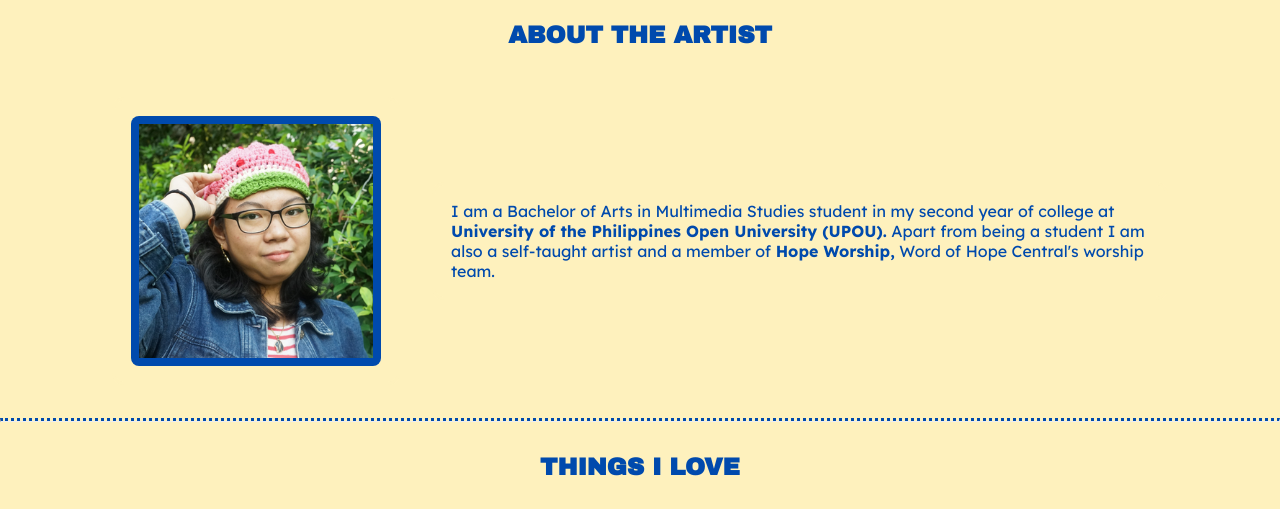
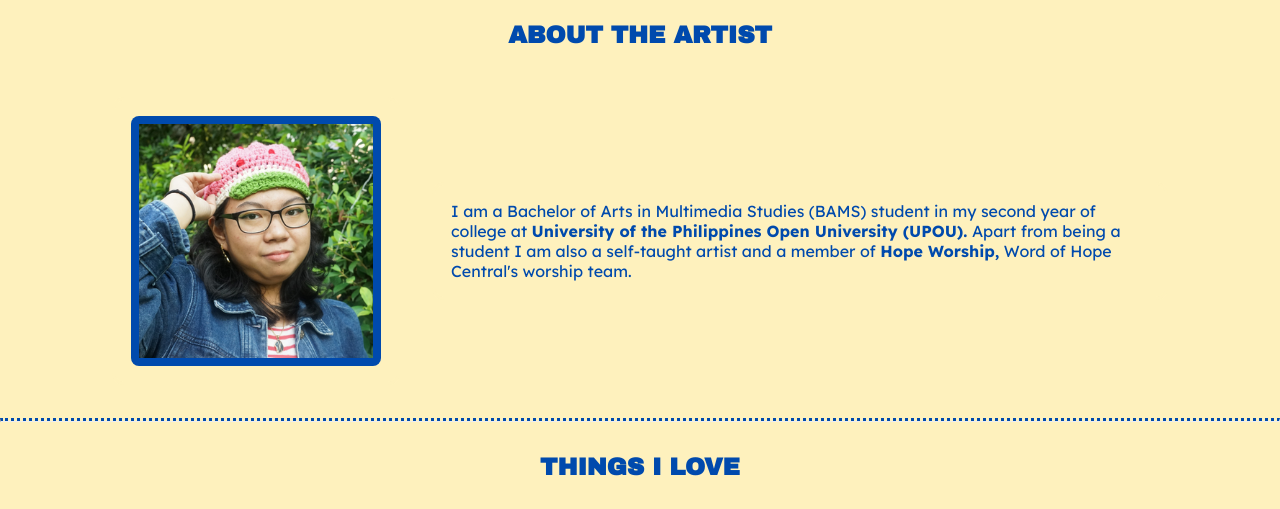
Before and after one commit to kanabua-spec/KAAN-my-profile-page, a plain HTML site: page index.html in a window 1280 px wide. Shown: the part 574-1083 px from the top of the page. Drawn offline with Linux system fonts and the light colour scheme.

Commit message:
Update index.html

```diff
--- a/index.html
+++ b/index.html
@@ -45,7 +45,7 @@
    <h2>ABOUT THE ARTIST</h2>
    <div class = container>
     <div><img id=me src="KAAN.png" alt="PICTURE OF KYLE NABUA" height="350" width="350"></div>
-    <div><p id = "intro">I am a Bachelor of Arts in Multimedia Studies student in my second year of college at
+    <div><p id = "intro">I am a Bachelor of Arts in Multimedia Studies (BAMS) student in my second year of college at
     <b>University of the Philippines Open University (UPOU).</b> Apart from being a student
     I am also a self-taught artist and a member of <b>Hope Worship,</b> Word of Hope Central's worship team.</p>
     </div>
```
